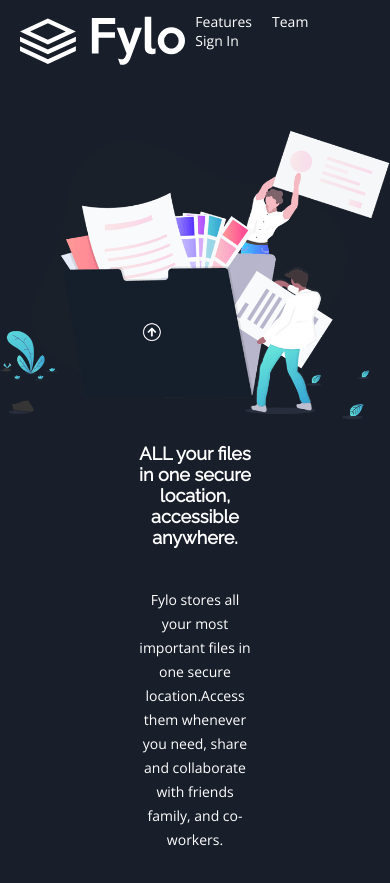
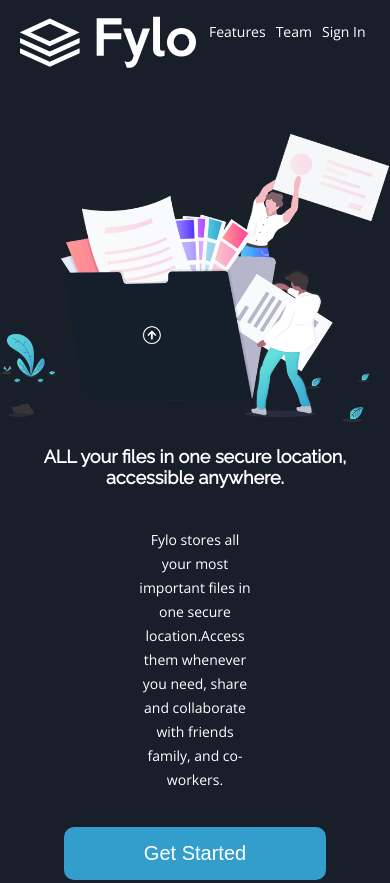
Before and after one commit to Adeyemi-Timilehin/fylo-dark-theme-landing-page, a plain HTML site: page index.html in a window 390 px wide. Shown: the top 883 px of the page. Drawn offline with nearby package versions, Linux system fonts and the light colour scheme.

Commit message:
Effect modified

```diff
--- a/css/main.css
+++ b/css/main.css
@@ -90,6 +90,7 @@
 
 .article-heading {
     width: 10%;
+margin-top:10px;
 }
 
 .article-content {
@@ -232,11 +233,19 @@
     border-radius: 50px;
     margin-left: 5px;
 }
-@media only screen and (max-width:600px) {
+@media only screen and (max-width:720px) {
+  .nav{
+      display: grid;
+      grid-template-columns: repeat(3,auto);
+}
+    .list-item {
+        padding: 10px 5px;
 
-    .list-item {
-        padding: 0 10px;
-
+    }
+h1,h2,p{
+        width: 80%;
+margin:0 auto;
+text-align:center;
     }
     .email-section h1{
     margin:auto;
@@ -260,7 +269,7 @@
   i{
         margin-top: 100px;
         position: relative;
-        left: 10rem;
+        left: 5rem;
     }
 }
 
```
